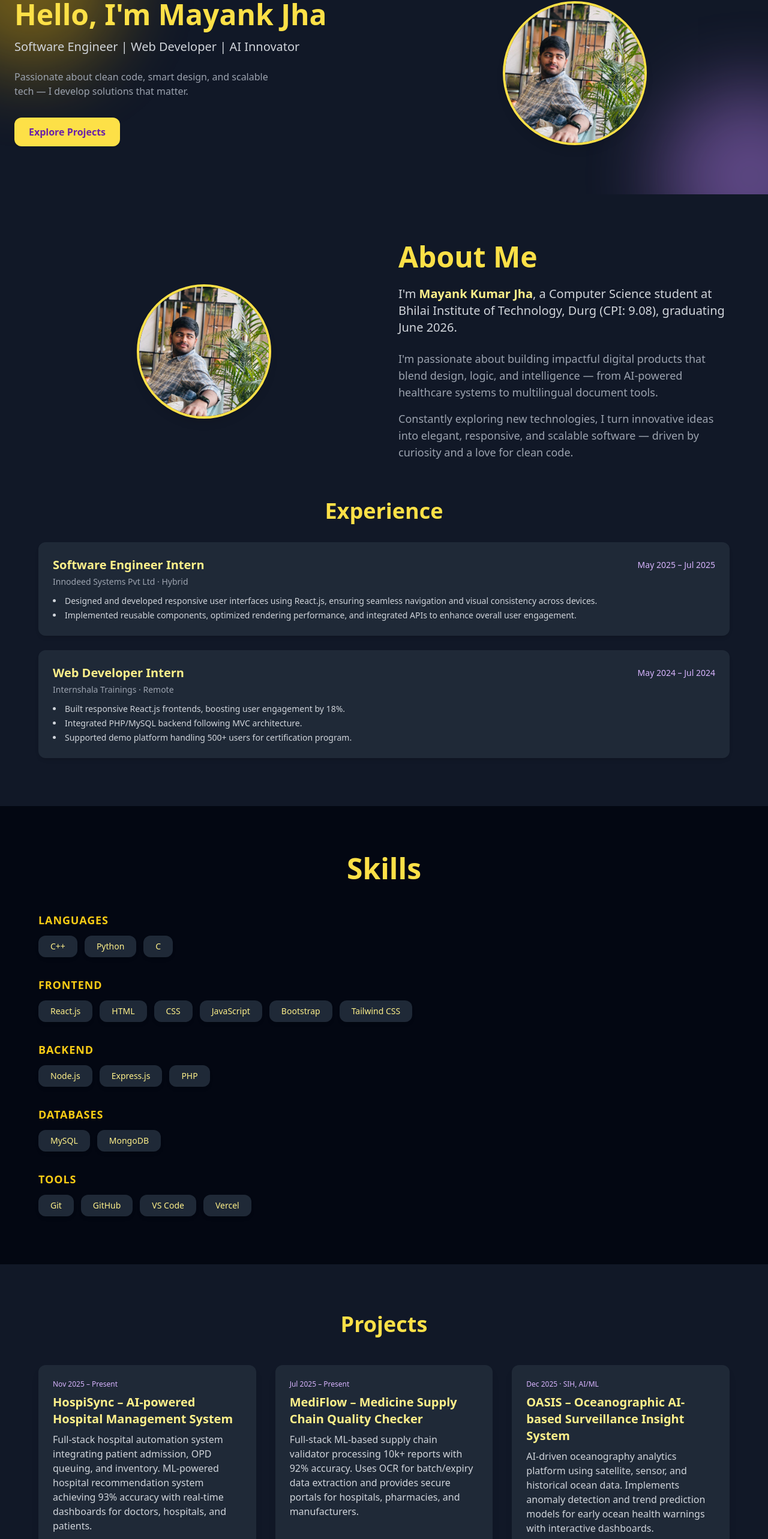
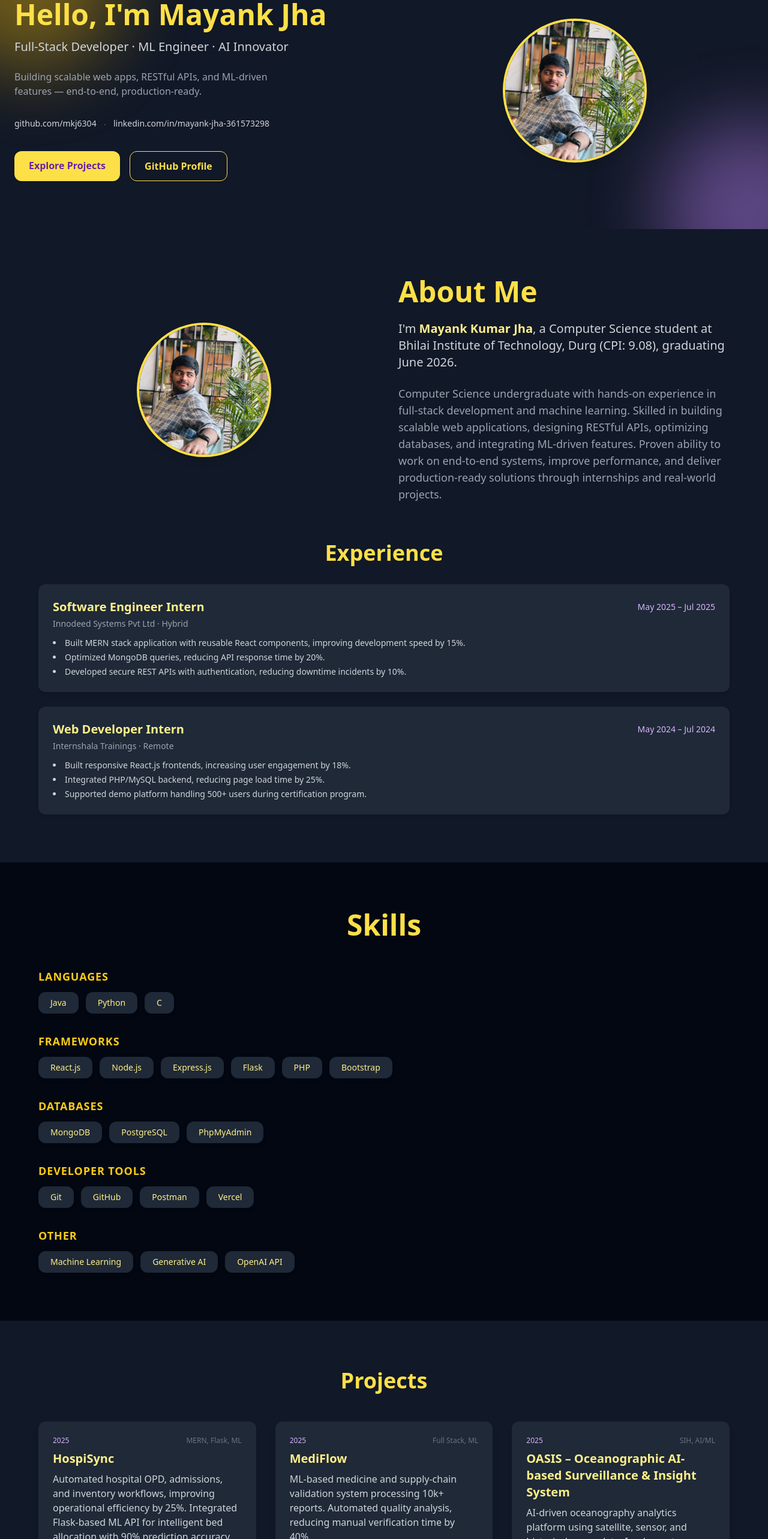
Before and after one commit to mkj6304/Mayank_Jha, a React (Create React App) app: page / in a window 1280 px wide. Shown: the part 160-2726 px from the top of the page at 60% size. Built offline with nearby package versions, Linux system fonts and the light colour scheme.

Commit message:
Up to date

```diff
--- a/src/components/About.jsx
+++ b/src/components/About.jsx
@@ -1,5 +1,8 @@
 import React from "react";
 import profileImage from "../assets/img.jpg";
+
+const summary =
+  "Computer Science undergraduate with hands-on experience in full-stack development and machine learning. Skilled in building scalable web applications, designing RESTful APIs, optimizing databases, and integrating ML-driven features. Proven ability to work on end-to-end systems, improve performance, and deliver production-ready solutions through internships and real-world projects.";
 
 const experience = [
   {
@@ -8,8 +11,9 @@ const experience = [
     period: "May 2025 – Jul 2025",
     type: "Hybrid",
     points: [
-      "Designed and developed responsive user interfaces using React.js, ensuring seamless navigation and visual consistency across devices.",
-      "Implemented reusable components, optimized rendering performance, and integrated APIs to enhance overall user engagement.",
+      "Built MERN stack application with reusable React components, improving development speed by 15%.",
+      "Optimized MongoDB queries, reducing API response time by 20%.",
+      "Developed secure REST APIs with authentication, reducing downtime incidents by 10%.",
     ],
   },
   {
@@ -18,9 +22,9 @@ const experience = [
     period: "May 2024 – Jul 2024",
     type: "Remote",
     points: [
-      "Built responsive React.js frontends, boosting user engagement by 18%.",
-      "Integrated PHP/MySQL backend following MVC architecture.",
-      "Supported demo platform handling 500+ users for certification program.",
+      "Built responsive React.js frontends, increasing user engagement by 18%.",
+      "Integrated PHP/MySQL backend, reducing page load time by 25%.",
+      "Supported demo platform handling 500+ users during certification program.",
     ],
   },
 ];
@@ -53,16 +57,7 @@ const About = () => {
               graduating June 2026.
             </p>
             <div className="mt-6 text-gray-400 text-base md:text-lg leading-relaxed">
-              <p className="mb-4">
-                I'm passionate about building impactful digital products that blend design,
-                logic, and intelligence — from AI-powered healthcare systems to multilingual
-                document tools.
-              </p>
-              <p>
-                Constantly exploring new technologies, I turn innovative ideas into elegant,
-                responsive, and scalable software — driven by curiosity and a love for clean
-                code.
-              </p>
+              <p>{summary}</p>
             </div>
           </div>
         </div>
--- a/src/components/Achievements.jsx
+++ b/src/components/Achievements.jsx
@@ -2,9 +2,9 @@ import React from "react";
 
 const achievements = [
   "🏆 Winner – Young Engineer's Award 2025",
-  "🏆 Winner – BITSHINE 2025 (GlideMate Smart Wheelchair with Voice Navigation)",
-  "🥈 Grand-Finalist – Smart India Hackathon 2025",
-  "🎯 Finalist – E-Summit IIIT Naya Raipur Hackathon 2024",
+  "🏆 Winner – BITSHINE 2025 (GlideMate Smart Wheelchair)",
+  "🥈 Grand Finalist – Smart India Hackathon 2025 (Oceanography Project – OASIS)",
+  "🎯 Finalist – E-Summit IIIT NR Hackathon 2024",
 ];
 
 const Achievements = () => {
--- a/src/components/Certifications.jsx
+++ b/src/components/Certifications.jsx
@@ -2,21 +2,33 @@ import React from "react";
 
 const certifications = [
   {
+    title: "Summer Analytics – IIT Guwahati (2024)",
+    link: "#",
+  },
+  {
     title: "Develop GenAI Apps with Gemini & Streamlit – Google (2024)",
-    link: "#"
+    link: "#",
   },
   {
     title: "Introduction to Generative AI – Google (2024)",
-    link: "#"
+    link: "#",
   },
   {
     title: "Prompt Design in Vertex AI – Google (2024)",
-    link: "#"
+    link: "#",
+  },
+  {
+    title: "Postman Student API Expert (2025)",
+    link: "#",
   },
   {
     title: "Web Development – Internshala (2024)",
-    link: "#"
-  }
+    link: "#",
+  },
+  {
+    title: "Prompt Engineering – Simplilearn (2025)",
+    link: "#",
+  },
 ];
 
 const Certifications = () => {
--- a/src/components/Contact.jsx
+++ b/src/components/Contact.jsx
@@ -35,8 +35,6 @@ const Contact = () => {
           <a href="https://www.linkedin.com/in/mayank-jha-361573298/" target="_blank" rel="noopener noreferrer">
             <i className="fab fa-linkedin hover:text-white transition" />
           </a>
-
-
           <a href="https://instagram.com/mayank_jha04" target="_blank" rel="noopener noreferrer">
             <i className="fab fa-instagram hover:text-white transition" />
           </a>
--- a/src/components/Hero.jsx
+++ b/src/components/Hero.jsx
@@ -25,10 +25,30 @@ const Hero = () => {
             Hello, I'm Mayank Jha
           </h1>
           <p className="text-lg md:text-xl text-gray-300 mb-6">
-            Software Engineer | Web Developer | AI Innovator
+            Full-Stack Developer · ML Engineer · AI Innovator
           </p>
           <p className="text-gray-400 mb-8 max-w-md">
-Passionate about clean code, smart design, and scalable tech — I develop solutions that matter.          </p>
+            Building scalable web apps, RESTful APIs, and ML-driven features — end-to-end, production-ready.
+          </p>
+          <div className="flex flex-wrap gap-3 justify-center md:justify-start mb-8">
+            <a
+              href="https://github.com/mkj6304"
+              target="_blank"
+              rel="noopener noreferrer"
+              className="text-sm text-gray-300 hover:text-yellow-300 transition"
+            >
+              github.com/mkj6304
+            </a>
+            <span className="text-gray-600">·</span>
+            <a
+              href="https://linkedin.com/in/mayank-jha-361573298"
+              target="_blank"
+              rel="noopener noreferrer"
+              className="text-sm text-gray-300 hover:text-yellow-300 transition"
+            >
+              linkedin.com/in/mayank-jha-361573298
+            </a>
+          </div>
 
           <div className="flex flex-col sm:flex-row gap-4 justify-center md:justify-start">
             <a
@@ -36,6 +56,14 @@ Passionate about clean code, smart design, and scalable tech — I develop solut
               className="bg-yellow-300 text-purple-800 px-6 py-3 rounded-xl font-semibold hover:bg-yellow-400 shadow hover:scale-105 transition"
             >
               Explore Projects
+            </a>
+            <a
+              href="https://github.com/mkj6304"
+              target="_blank"
+              rel="noopener noreferrer"
+              className="border border-yellow-300 text-yellow-300 px-6 py-3 rounded-xl font-semibold hover:bg-yellow-300 hover:text-purple-800 shadow hover:scale-105 transition"
+            >
+              GitHub Profile
             </a>
           </div>
         </div>
--- a/src/components/Projects.jsx
+++ b/src/components/Projects.jsx
@@ -4,31 +4,35 @@ import "aos/dist/aos.css";
 
 const projects = [
   {
-    title: "HospiSync – AI-powered Hospital Management System",
+    title: "HospiSync",
+    tech: "MERN, Flask, ML",
     description:
-      "Full-stack hospital automation system integrating patient admission, OPD queuing, and inventory. ML-powered hospital recommendation system achieving 93% accuracy with real-time dashboards for doctors, hospitals, and patients.",
+      "Automated hospital OPD, admissions, and inventory workflows, improving operational efficiency by 25%. Integrated Flask-based ML API for intelligent bed allocation with 90% prediction accuracy. Built dashboards supporting 500+ concurrent patient records.",
     link: "https://hospisync-frontend.vercel.app/",
     github: null,
-    tag: "Nov 2025 – Present",
+    tag: "2025",
   },
   {
-    title: "MediFlow – Medicine Supply Chain Quality Checker",
+    title: "MediFlow",
+    tech: "Full Stack, ML",
     description:
-      "Full-stack ML-based supply chain validator processing 10k+ reports with 92% accuracy. Uses OCR for batch/expiry data extraction and provides secure portals for hospitals, pharmacies, and manufacturers.",
+      "ML-based medicine and supply-chain validation system processing 10k+ reports. Automated quality analysis, reducing manual verification time by 40%.",
     link: "https://github.com/mkj6304/MediFlow",
     github: "https://github.com/mkj6304/MediFlow",
-    tag: "Jul 2025 – Present",
+    tag: "2025",
   },
   {
-    title: "OASIS – Oceanographic AI-based Surveillance Insight System",
+    title: "OASIS – Oceanographic AI-based Surveillance & Insight System",
+    tech: "SIH, AI/ML",
     description:
-      "AI-driven oceanography analytics platform using satellite, sensor, and historical ocean data. Implements anomaly detection and trend prediction models for early ocean health warnings with interactive dashboards.",
+      "AI-driven oceanography analytics platform using satellite, sensor, and historical ocean data. Implements anomaly detection and trend prediction models for early ocean health warnings with interactive dashboards for researchers and policy-level decision making.",
     link: "#",
     github: null,
-    tag: "Dec 2025 · SIH, AI/ML",
+    tag: "2025",
   },
   {
     title: "GlideMate – Smart Wheelchair with Voice Navigation",
+    tech: "Arduino, IoT",
     description:
       "Arduino-based smart wheelchair using ultrasonic sensors and voice commands. Supports natural commands with 90%+ accuracy. Won BITSHINE 2025 Innovation Award.",
     link: "https://github.com/mkj6304/GlideMate",
@@ -37,6 +41,7 @@ const projects = [
   },
   {
     title: "Askify – AI-Powered Document QA Platform",
+    tech: "OpenAI API, OCR",
     description:
       "AI-based QnA generator using OpenAI API and multilingual OCR. Supports 10+ languages and handles PDFs up to 100+ pages.",
     link: "https://github.com/mkj6304/Askify",
@@ -68,7 +73,10 @@ const Projects = () => {
               data-aos-delay={`${index * 150}`}
             >
               <div className="absolute inset-0 bg-gradient-to-br from-yellow-500/10 to-purple-500/10 opacity-0 group-hover:opacity-100 transition duration-300 blur-sm" />
-              <span className="text-xs text-purple-300 font-medium mb-2 relative z-10">{project.tag}</span>
+              <div className="flex items-center justify-between mb-2 relative z-10">
+                <span className="text-xs text-purple-300 font-medium">{project.tag}</span>
+                <span className="text-xs text-gray-500 font-medium">{project.tech}</span>
+              </div>
               <h3 className="text-xl font-semibold mb-2 text-yellow-200 relative z-10">
                 {project.title}
               </h3>
--- a/src/components/Skills.jsx
+++ b/src/components/Skills.jsx
@@ -4,25 +4,27 @@ import React from "react";
 const skillGroups = [
   {
     category: "Languages",
-    skills: ["C++", "Python", "C"],
+    skills: ["Java", "Python", "C"],
   },
   {
-    category: "Frontend",
-    skills: ["React.js", "HTML", "CSS", "JavaScript", "Bootstrap", "Tailwind CSS"],
-  },
-  {
-    category: "Backend",
-    skills: ["Node.js", "Express.js", "PHP"],
+    category: "Frameworks",
+    skills: ["React.js", "Node.js", "Express.js", "Flask", "PHP", "Bootstrap"],
   },
   {
     category: "Databases",
-    skills: ["MySQL", "MongoDB"],
+    skills: ["MongoDB", "PostgreSQL", "PhpMyAdmin"],
   },
   {
-    category: "Tools",
-    skills: ["Git", "GitHub", "VS Code", "Vercel"],
+    category: "Developer Tools",
+    skills: ["Git", "GitHub", "Postman", "Vercel"],
+  },
+  {
+    category: "Other",
+    skills: ["Machine Learning", "Generative AI", "OpenAI API"],
   },
 ];
+
+// Note: Tailwind CSS is used in this project but listed under Frameworks in the resume
 
 const Skills = () => {
   return (
```
